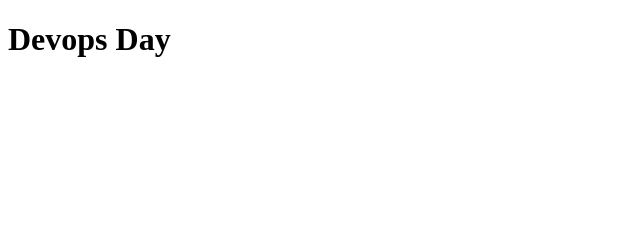
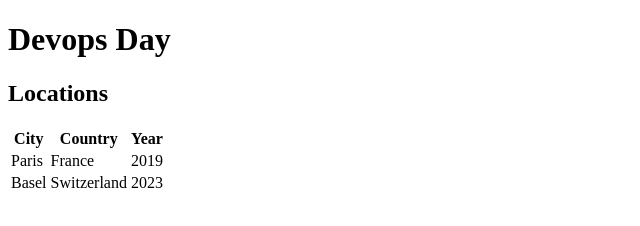
Before and after one commit to FBanitz/CDA-2023-devops, a plain HTML site: page index.html in a window 1280 px wide. Shown: the whole page, without its empty margins (0-640 px from the left). Drawn offline with Linux system fonts and the light colour scheme.

Commit message:
feat: Added Devops Days location list to homepage

```diff
--- a/index.html
+++ b/index.html
@@ -8,5 +8,23 @@
 </head>
 <body>
     <h1>Devops Day</h1>
+    <h2>Locations</h2>
+    <table>
+        <tr>
+            <th>City</th>
+            <th>Country</th>
+            <th>Year</th>
+        </tr>
+        <tr>
+            <td>Paris</td>
+            <td>France</td>
+            <td>2019</td>
+        </tr>
+        <tr>
+            <td>Basel</td>
+            <td>Switzerland</td>
+            <td>2023</td>
+        </tr>
+    </table>
 </body>
 </html>
```
